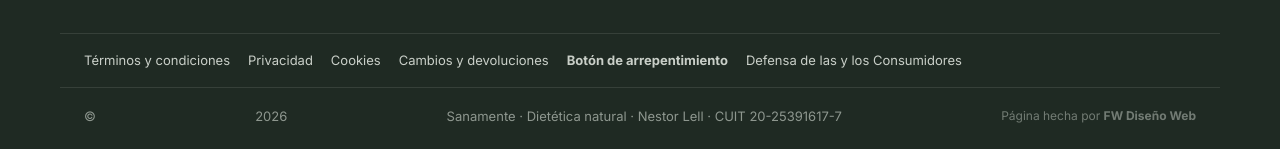
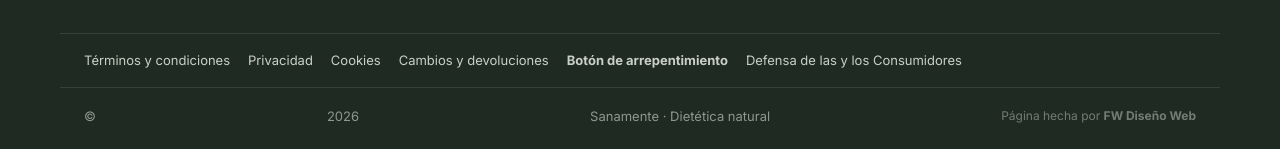
Before and after one commit to NovaBrands/Sanamente, a plain HTML site: page index.html in a window 1280 px wide. Shown: the part 1927-2076 px from the top of the page. Drawn offline with Linux system fonts and the light colour scheme; no server answers.

Commit message:
Saco nombre y CUIT del pie de la portada (quedan en términos y privacidad)
Co-Authored-By: Claude Opus 5.5 <noreply@anthropic.com>

```diff
--- a/index.html
+++ b/index.html
@@ -512,7 +512,7 @@ footer { background: var(--tinta); color: #C9CFC8; }
     <a href="legales/arrepentimiento.html"><b>Botón de arrepentimiento</b></a>
     <a href="https://www.argentina.gob.ar/produccion/defensadelconsumidor/formulario" target="_blank" rel="noopener">Defensa de las y los Consumidores</a>
   </div>
-  <div class="wrap foot-base" style="display:flex;flex-wrap:wrap;justify-content:space-between;gap:6px 18px">© <span id="anio"></span> Sanamente · Dietética natural · Nestor Lell · CUIT 20-25391617-7 <a class="fw-credito" href="https://xn--fwdiseoweb-y9a.com.ar/" target="_blank" rel="noopener" style="color:inherit;opacity:.75;font-size:12px;text-decoration:none;">Página hecha por <b>FW Diseño Web</b></a></div>
+  <div class="wrap foot-base" style="display:flex;flex-wrap:wrap;justify-content:space-between;gap:6px 18px">© <span id="anio"></span> Sanamente · Dietética natural <a class="fw-credito" href="https://xn--fwdiseoweb-y9a.com.ar/" target="_blank" rel="noopener" style="color:inherit;opacity:.75;font-size:12px;text-decoration:none;">Página hecha por <b>FW Diseño Web</b></a></div>
 </footer>
 
 <a class="wa-flota" id="waFlota" href="#" target="_blank" rel="noopener" aria-label="Escribinos por WhatsApp">
```
